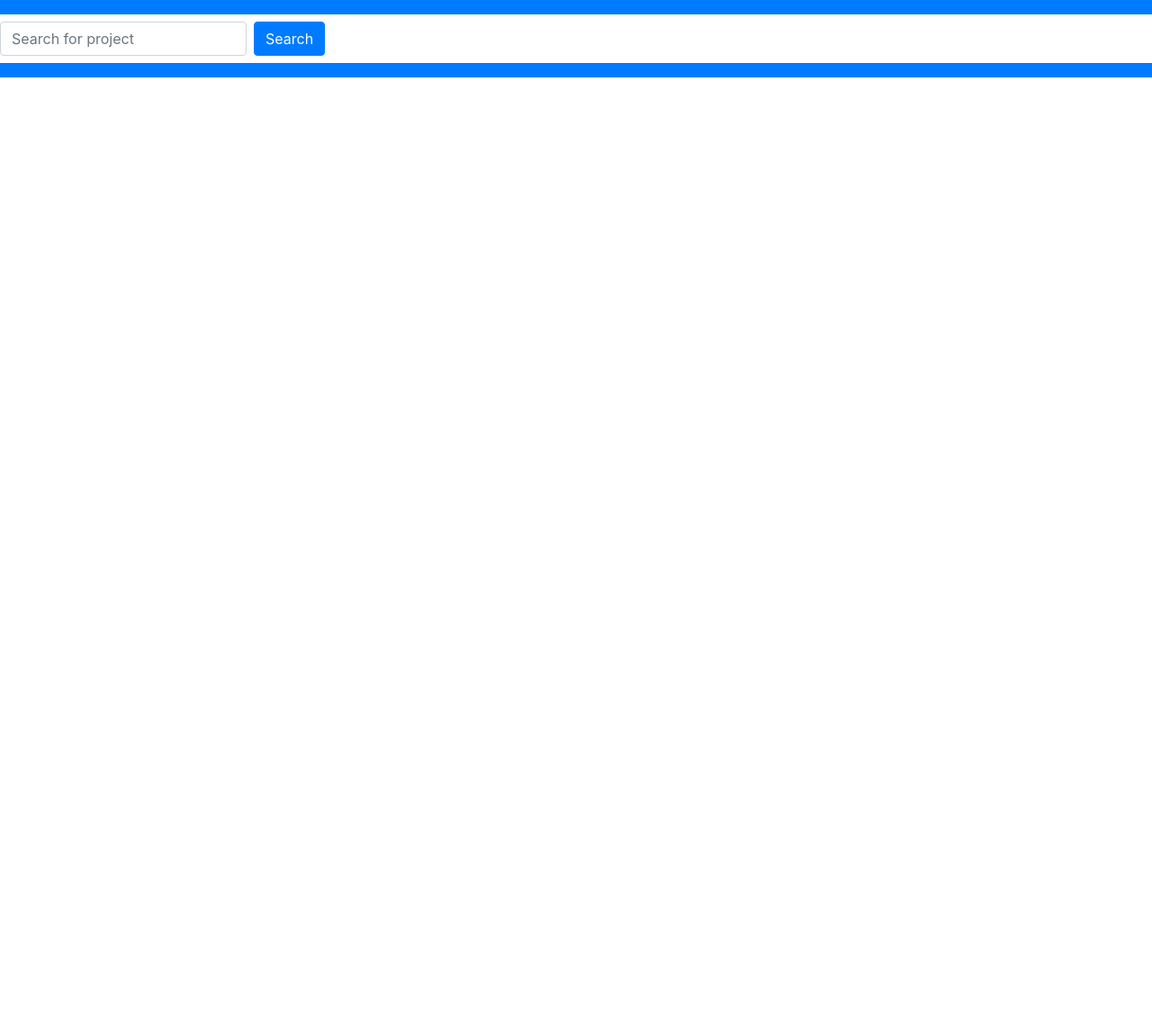
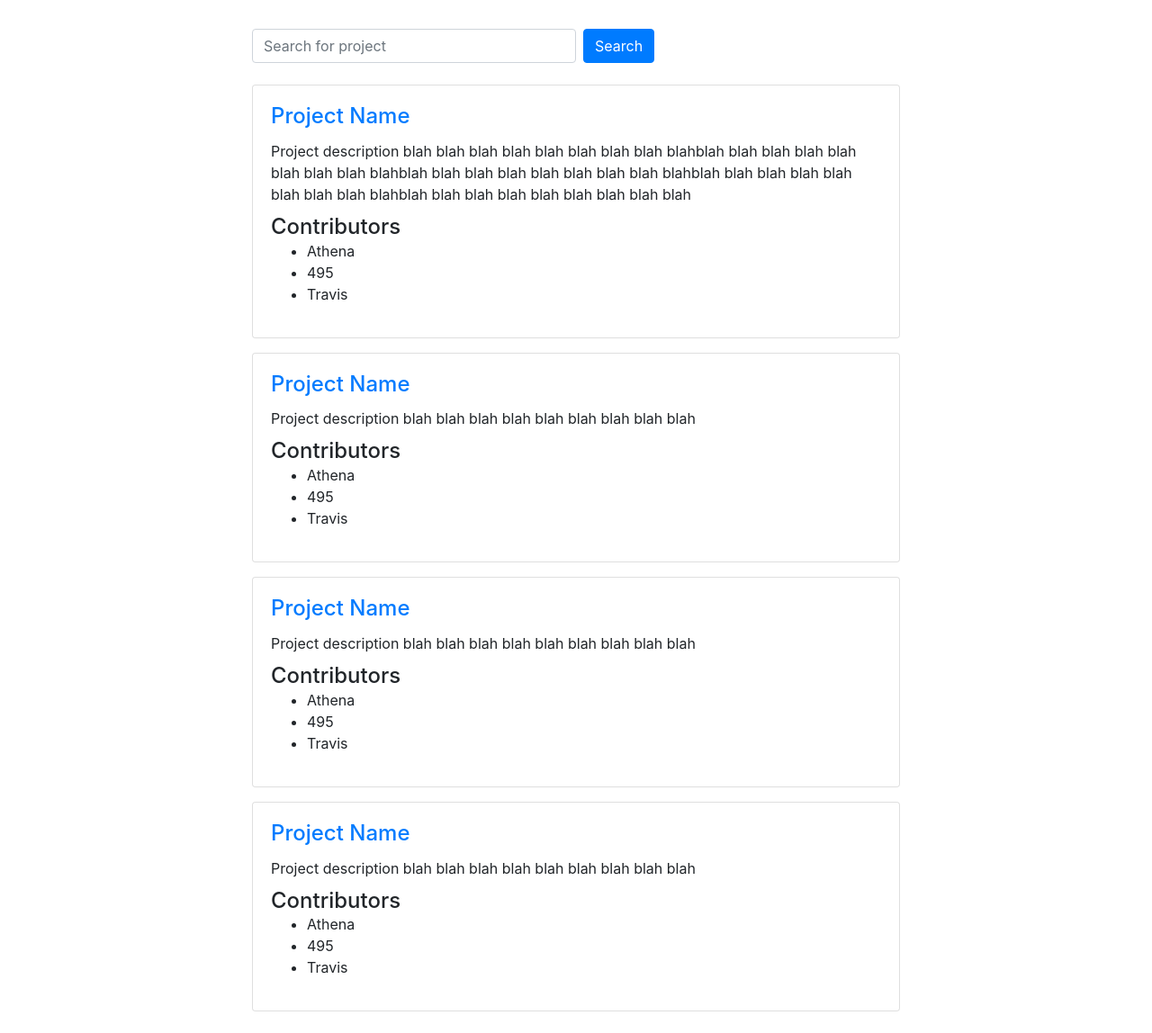
Before and after one commit to Holberton-Makers-Club/home_page, a Flask app: page / in a window 1280 px wide. Shown: the whole page at 90% size. Before the commit the page ends 86 px from the top, so only its background shows below. Run offline with Flask 2, Linux system fonts and the light colour scheme; data that the repository does not hold is empty; some libraries are stand-ins or nearby versions.

Commit message:
Fixes #1

```diff
--- a/templates/index.html
+++ b/templates/index.html
@@ -6,7 +6,6 @@
 
   <title>Holberton Makers Club</title>
   <meta name="author" content="Holberton Makers Club">
-  <link rel="stylesheet" href="{{ url_for('static', filename='css/home.css') }}">
   <meta name="viewport" content="width=device-width" initial-scale=1.0">
 
   <!-- bootstrap stuff and scripts -->
@@ -15,44 +14,94 @@
   <script src="https://stackpath.bootstrapcdn.com/bootstrap/4.4.1/js/bootstrap.min.js" integrity="sha384-wfSDF2E50Y2D1uUdj0O3uMBJnjuUD4Ih7YwaYd1iqfktj0Uod8GCExl3Og8ifwB6" crossorigin="anonymous"></script>
   <script src="{{ url_for('static', filename='scripts/home.js') }}"></script>
   <link rel="stylesheet" href="https://stackpath.bootstrapcdn.com/bootstrap/4.4.1/css/bootstrap.min.css" integrity="sha384-Vkoo8x4CGsO3+Hhxv8T/Q5PaXtkKtu6ug5TOeNV6gBiFeWPGFN9MuhOf23Q9Ifjh" crossorigin="anonymous">
+  <link rel="stylesheet" href="{{ url_for('static', filename='home.css') }}">
 
 </head>
 
 <body>
-  <header class="bg-primary w-100 pb-2 py-2 mb-2">
+  <header class="bg-holb-red w-100 pb-2 py-2 mb-2">
       <div id="logo"></div>
   </header>
 
-  <main>
-    <!-- search bar -->
-    <form class="form-inline" action="/search" method="POST">
-      <label class="sr-only" for="searchBar">Search by project name</label>
-      <input type="text" class="form-control mb-2 mr-sm-2" id="searchBar" placeholder="Search for project">
-      <button type="submit" class="btn btn-primary mb-2">Search</button>
-    </form>
+  <main class="container">
 
     <!-- projects section -->
-    <section id="projects">
-      {% if projects %}
-        {% for project in projects %}
-          <div class="card">
-            <div class="card-body">
-            <h4 class="card-title">{{ project.name }}</h4>
-            <h6 class="card-subtitle mb-2 text-muted">Card subtitle</h6>
-            <p class="card-text">
-            {{ project.description }}
-            </p>
-            <a href="#!" class="card-link">Card link</a>
-            <a href="#!" class="card-link">Another link</a>
+    <section class="mb-3 container justify-content-center"  id="projects">
+        <div class="d-flex flex-column w-100 my-0 align-items-center">
+            <!-- search bar -->
+            <div class="mx-auto col-12 col-md-8 my-2 py-0" style="padding-left:0!important; padding-right:0!important;">
+                <form class="form-inline" action="/search" method="POST">
+                    <label class="sr-only" for="searchBar">Search by project name</label>
+                    <input type="text" class="form-control mb-2 mr-sm-2 col-12 col-md-6" id="searchBar" placeholder="Search for project">
+                    <button type="submit" class="btn btn-primary mb-2 col-12 col-md-auto">Search</button>
+                </form>
+            </div>
+
+            <div class="card col-12 col-md-8 px-0 mx-auto my-2">
+                <div class="card-body">
+                    <a href="#"><h4 class="card-title">Project Name</h4></a>
+                    <p class="card-text text-wrap">
+                        Project description blah blah blah blah blah blah blah blah blahblah blah blah blah blah blah blah blah blahblah blah blah blah blah blah blah blah blahblah blah blah blah blah blah blah blah blahblah blah blah blah blah blah blah blah blah
+                    </p>
+                    <h4 class="card-subtitle">Contributors</h4>
+                    <ul>
+                        <li>Athena</li>
+                        <li>495</li>
+                        <li>Travis</li>
+                    </ul>
+                </div>
+            </div>
+            <div class="card col-12 col-md-8 px-0 mx-auto my-2">
+                <div class="card-body">
+                    <a href="#"><h4 class="card-title">Project Name</h4></a>
+                    <p class="card-text">
+                        Project description blah blah blah blah blah blah blah blah blah
+                    </p>
+                    <h4 class="card-subtitle">Contributors</h4>
+                    <ul>
+                        <li>Athena</li>
+                        <li>495</li>
+                        <li>Travis</li>
+                    </ul>
+                </div>
+            </div>
+            <div class="card col-12 col-md-8 px-0 mx-auto my-2">
+                <div class="card-body">
+                    <a href="#"><h4 class="card-title">Project Name</h4></a>
+                    <p class="card-text">
+                        Project description blah blah blah blah blah blah blah blah blah
+                    </p>
+                    <h4 class="card-subtitle">Contributors</h4>
+                    <ul>
+                        <li>Athena</li>
+                        <li>495</li>
+                        <li>Travis</li>
+                    </ul>
+                </div>
+            </div>
+            <div class="card col-12 col-md-8 px-0 mx-auto my-2">
+                <div class="card-body">
+                    <a href="#"><h4 class="card-title">Project Name</h4></a>
+                    <p class="card-text">
+                        Project description blah blah blah blah blah blah blah blah blah
+                    </p>
+                    <h4 class="card-subtitle">Contributors</h4>
+                    <ul>
+                        <li>Athena</li>
+                        <li>495</li>
+                        <li>Travis</li>
+                    </ul>
+                </div>
             </div>
         </div>
-        {% endfor %}
-      {% endif %}
+
+
+
     </section>
 
   </main>
 
-  <footer class="bg-primary w-100 pb-2 py-2 mb-2">
+  <footer class="bg-holb-red w-100 pb-2 py-2 fixed-bottom">
   </footer>
 </body>
 </html>
```
